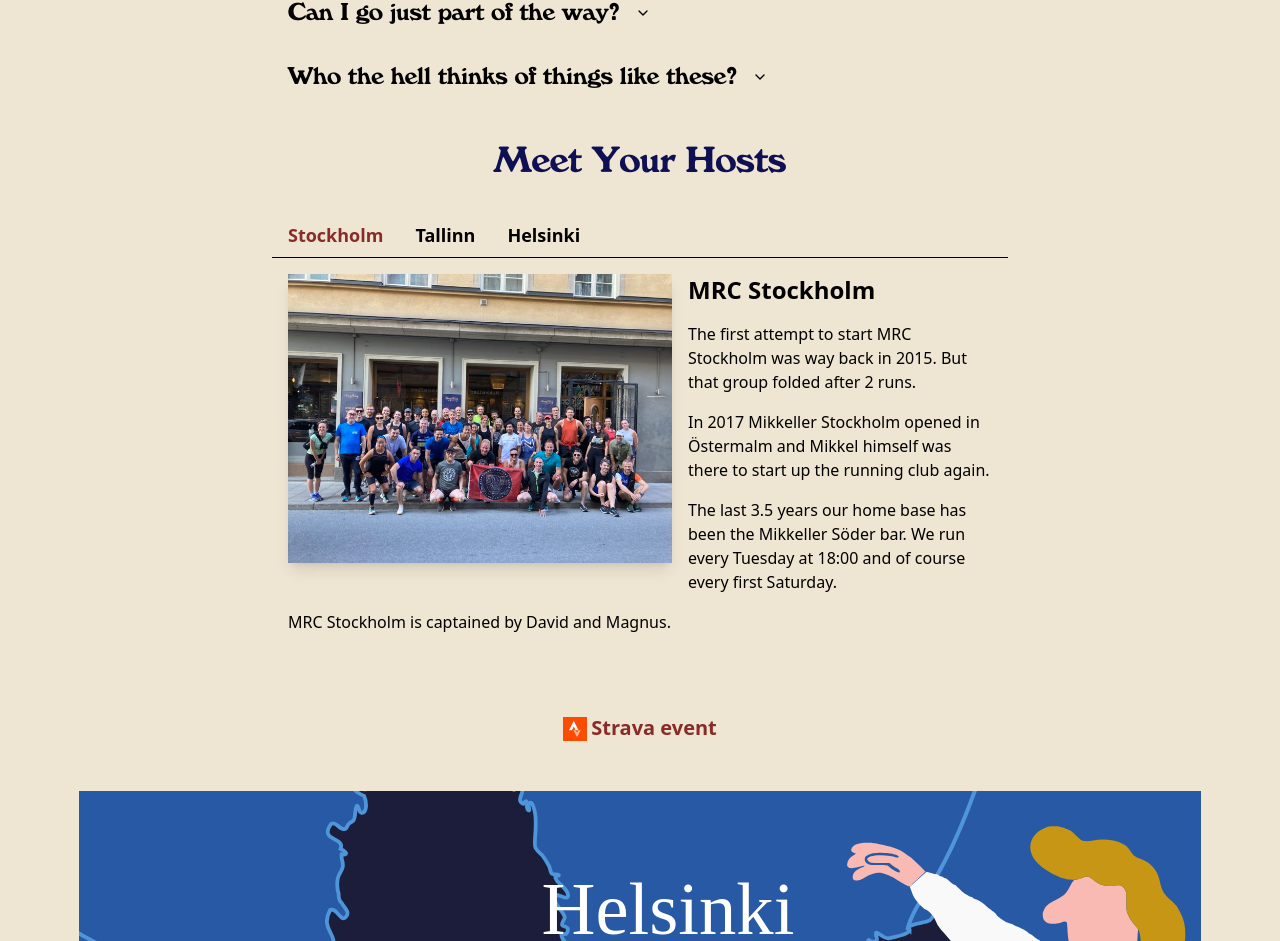
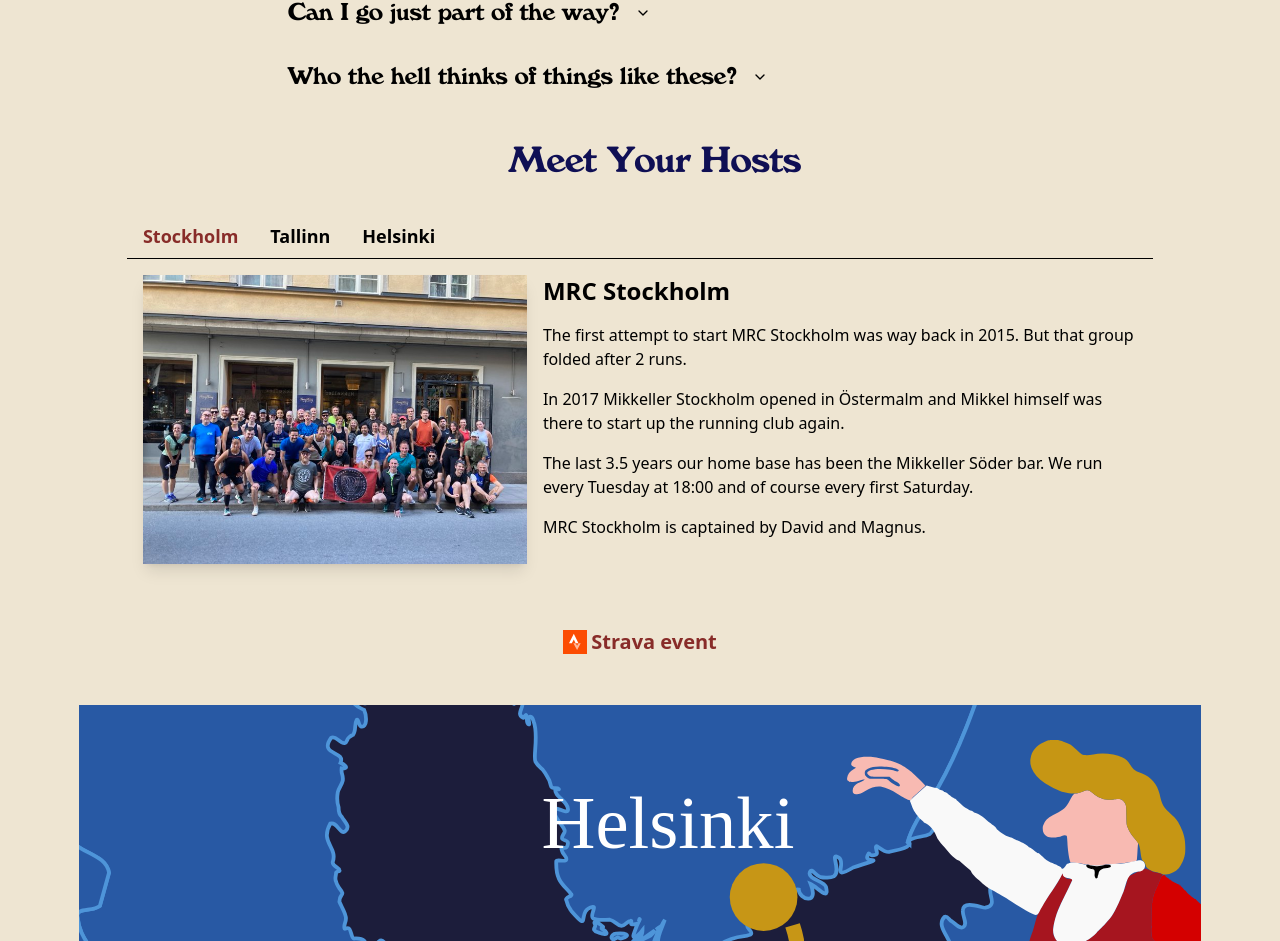
Before and after one commit to Tiketti/mrc-baltic-cruise, a React (Vite) app: page / in a window 1280 px wide. Shown: the part 1631-2572 px from the top of the page. Built offline with nearby package versions, Linux system fonts and the light colour scheme; a web font is replaced by a local one.

Commit message:
Add Hosts anchor link

```diff
--- a/src/components/Hosts.tsx
+++ b/src/components/Hosts.tsx
@@ -1,12 +1,19 @@
 import { Root, List, Trigger, Content } from "@radix-ui/react-tabs";
 import { hostItems } from "../data";
+import { Link } from "lucide-react";
 
 export const HostsSection = () => {
   return (
-    <section className="w-full max-w-3xl mx-auto px-4">
-      <h3 className="text-4xl font-windsor text-center mb-8">
-        Meet Your Hosts
-      </h3>
+    <div className="flex flex-col w-full items-center justify-center">
+      <a
+        href="#hosts"
+        className="flex items-center justify-center mb-8 group border-b border-brand-paper hover:border-brand-burgundy"
+      >
+        <Link className="invisible group-hover:visible" />
+        <h2 id="hosts" className="pl-2">
+          Meet Your Hosts
+        </h2>
+      </a>
 
       <Root defaultValue="stockholm">
         <List
@@ -43,6 +50,6 @@
           </Content>
         ))}
       </Root>
-    </section>
+    </div>
   );
 };
```
